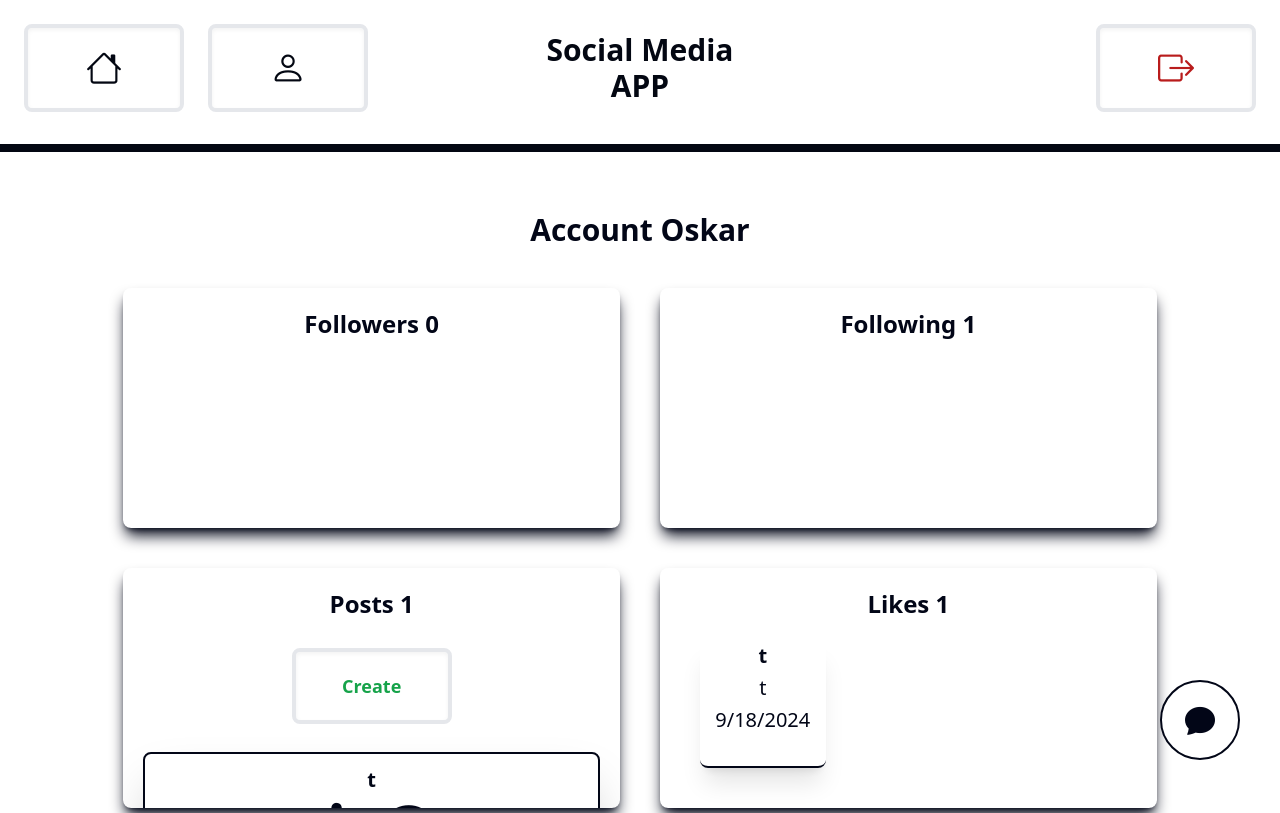
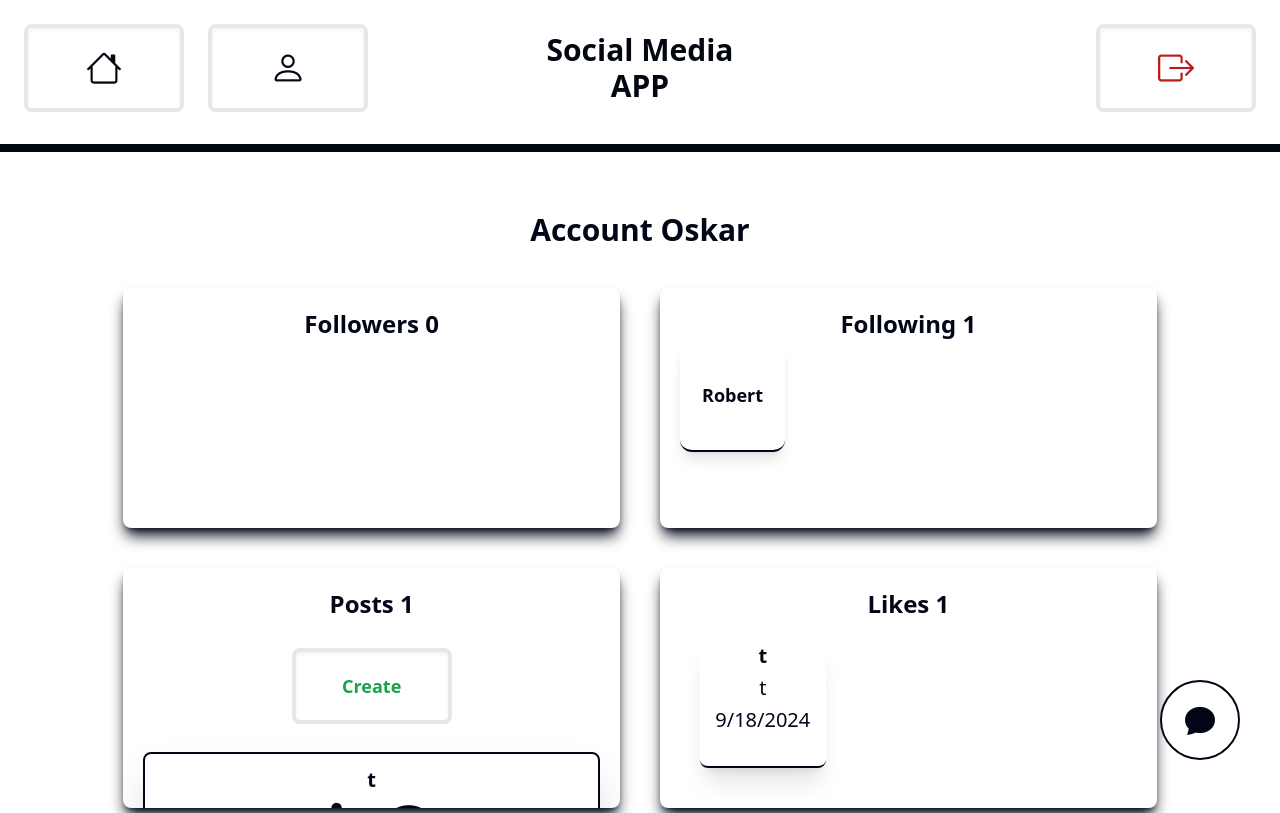
Before and after one commit to OskarProgrammer/Social-Media, a React (Vite) app: page /account in a window 1280 px wide. Shown: the top 813 px of the page. Built offline with nearby package versions, Linux system fonts and the light colour scheme; data requests are answered from the project's data file.

Commit message:
Creating followings list

```diff
--- a/src/api_functions/functions.js
+++ b/src/api_functions/functions.js
@@ -44,6 +44,8 @@ export const getCommentsFromPost = async ( postID ) => {
 
 export const getCommentsOfUser = async ( userID ) => {
 
+    if (userID == undefined ) { return }
+
     // getting all comments
     const comments = await axios.get("http://localhost:3000/comments/").then((res)=>{ return res.data })
 
@@ -54,6 +56,8 @@ export const getCommentsOfUser = async ( userID ) => {
 }
 
 export const getLikesOfUser = async ( userID ) => {
+
+    if (userID == undefined ) { return }
 
     // getting all posts
     const posts = await axios.get("http://localhost:3000/posts/").then((res)=>{ return res.data })
@@ -76,6 +80,8 @@ export const getPosts = async ( filter = "" ) => {
 }
 
 export const getUserById = async ( userID ) => {
+    if (userID == undefined) { return }
+
     // getting user
     const user = await axios.get(`http://localhost:3000/users/${userID}`).then( res => res.data)
                                                                          .catch(e => e)
--- a/src/components/CommentsTab.jsx
+++ b/src/components/CommentsTab.jsx
@@ -18,7 +18,7 @@ export const CommentsTab = () => {
     const currentUser = useContext(CurrentUserContext)
 
     const { data : comments, refetch : refreshComments, isLoading} = useQuery({
-        queryFn : () => getCommentsOfUser(currentUser.id),
+        queryFn : () => getCommentsOfUser(currentUser?.id),
         queryKey : ["comments"],
         refetchInterval : 500,
         retryDelay : 200
--- /dev/null
+++ b/src/components/FollowingPersonTab.jsx
@@ -0,0 +1,21 @@
+import { useQuery } from "react-query"
+import { getUserById } from "../api_functions/functions"
+import { NavLink } from "react-router-dom"
+
+
+export const FollowingPersonTab = ( { followingID } ) => {
+
+    const { data : followingInfo, isLoading} = useQuery({
+        queryFn : () => getUserById(followingID),
+        queryKey : ["followingInfo"],
+        refetchInterval : 500,
+        retryDelay : 200
+    })
+
+
+    return (
+        <NavLink to={`/user/${followingID}`} className="followingPerson">
+            <p>{isLoading ? "Loading..." : `${followingInfo?.login}` }</p>
+        </NavLink>
+    )
+}
--- a/src/components/FollowingsTab.jsx
+++ b/src/components/FollowingsTab.jsx
@@ -1,5 +1,13 @@
+
+// importing functions and components from react library
 import { useContext } from "react"
+
+// importing contexts
 import { CurrentUserContext } from "../pages/AccountMainPage"
+
+// importing components
+import { FollowingPersonTab } from "./FollowingPersonTab"
+
 
 export const FollowingsTab = () => {
 
@@ -8,6 +16,15 @@ export const FollowingsTab = () => {
     return (
         <div className="followingTab">
             <p>Following {currentUser?.following.length}</p>
+
+
+            <div className="followingsList">
+
+                {currentUser?.following.map(following => (
+                    <FollowingPersonTab key={following} followingID={following}/>
+                ))}
+
+            </div>
         </div>
     )
 }
--- a/src/index.css
+++ b/src/index.css
@@ -38,6 +38,15 @@
   .followingTab {
     @apply tab;
     overflow: auto;
+  }
+
+  .followingsList {
+    @apply grid lg:sm:grid-cols-4 grid-cols-2 gap-3
+  }
+
+  .followingPerson {
+    @apply col-span-1 text-slate-950 border-b-2 border-slate-950 p-3 shadow-lg text-wrap break-all min-h-28 rounded-xl text-lg flex justify-center items-center efectOfTransition;
+    @apply hover:shadow-lg hover:shadow-slate-950 hover:cursor-pointer;
   }
 
   .postsTab {
```
